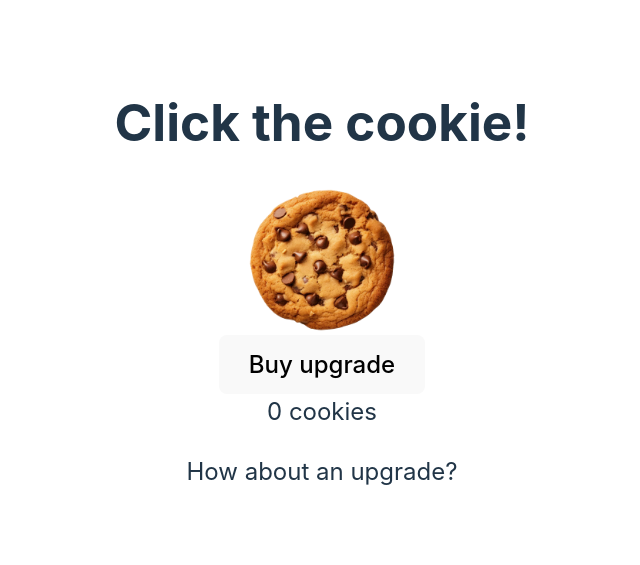
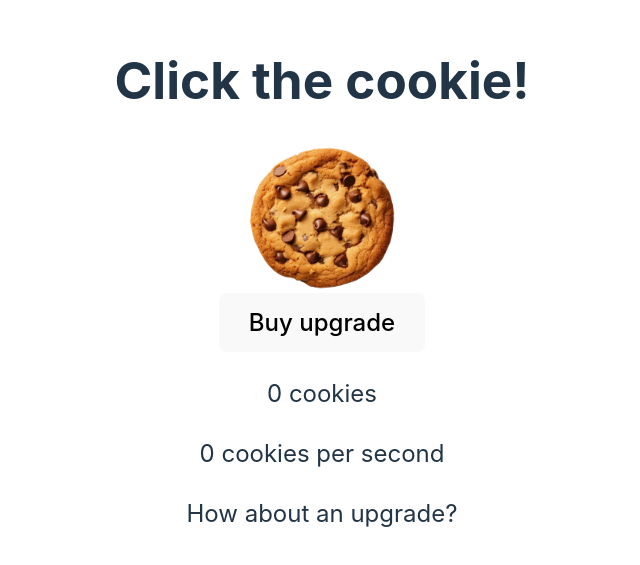
Before and after one commit to KatyaSenior/kookieKlicker, a React (Vite) app: page / in a window 1280 px wide. Shown: the part 113-678 px from the top of the page, without its empty margins (318-958 px from the left). Built offline with nearby package versions, Linux system fonts and the light colour scheme.

Commit message:
comments and cps on screen added

```diff
--- a/src/App.jsx
+++ b/src/App.jsx
@@ -6,6 +6,7 @@ export default function App() {
   const [cookieCount, setCookies] = useState(0);
   const [cps, setCps] = useState(0);
 
+  //set cps
   useEffect(() => {
     {
       if (cps > 0) {
@@ -27,10 +28,12 @@ export default function App() {
     });
   }
 
+  //buy an upgrade
   function buyUpgrade() {
     setCps(cps + 1);
   }
 
+  //Buttons/html structure
   return (
     <>
       <h1>Click the cookie!</h1>
@@ -41,7 +44,8 @@ export default function App() {
           onClick={() => setCookies((cookieCount) => cookieCount + 1)}
         ></img>
         <button onClick={buyUpgrade}>Buy upgrade</button>
-        {cookieCount} cookies
+        <p>{cookieCount} cookies</p>
+        {cps} cookies per second
         <p>How about an upgrade?</p>
       </div>
     </>
```
